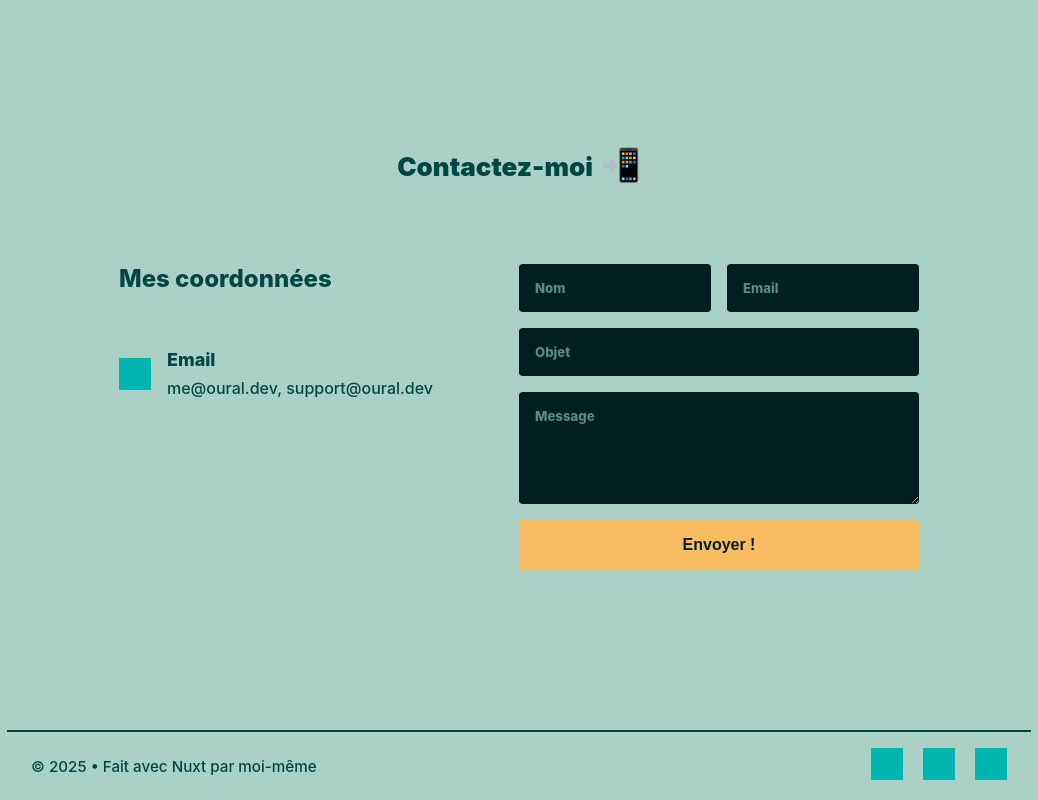
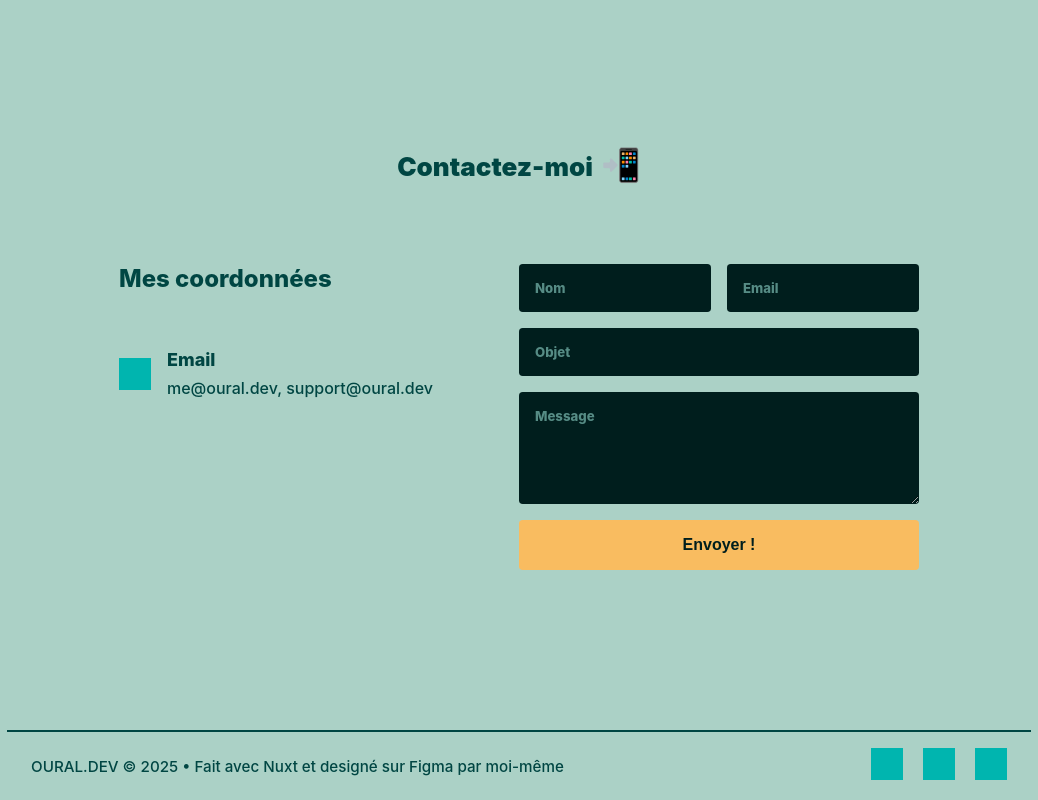
Before and after one commit to oural1206/portfolio-frontend-v2, a Nuxt app: page / in a window 1280 px wide. Shown: the part 9579-10379 px from the top of the page, without its empty margins (121-1159 px from the left). Built offline with nearby package versions, Linux system fonts and the light colour scheme; grey boxes are pictures that could not be loaded.

Commit message:
Update footer text

```diff
--- a/components/layout/LayoutFooter.vue
+++ b/components/layout/LayoutFooter.vue
@@ -5,7 +5,7 @@
 <template>
   <footer>
     <div class="container">
-      <p>© 2025 • Fait avec Nuxt par moi-même</p>
+      <p>OURAL.DEV © 2025 • Fait avec Nuxt et designé sur Figma par moi-même</p>
       <div>
         <a href="https://www.instagram.com/julesj.capture/" target="_blank">
           <img src="/assets/logos/instagram.svg" width="32" height="32" alt="Instagram">
```
